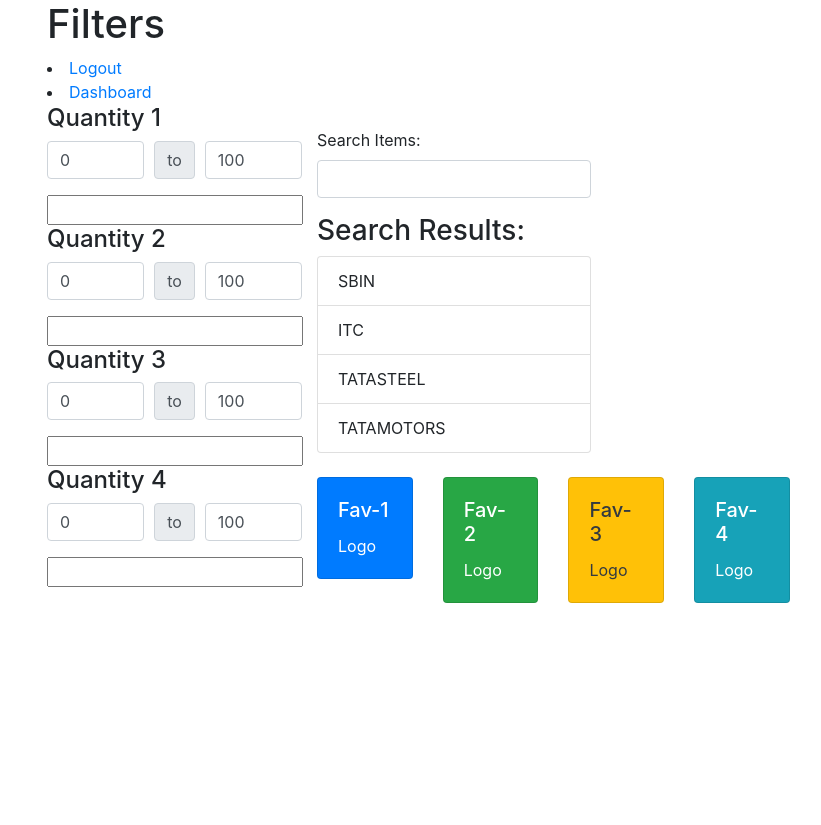
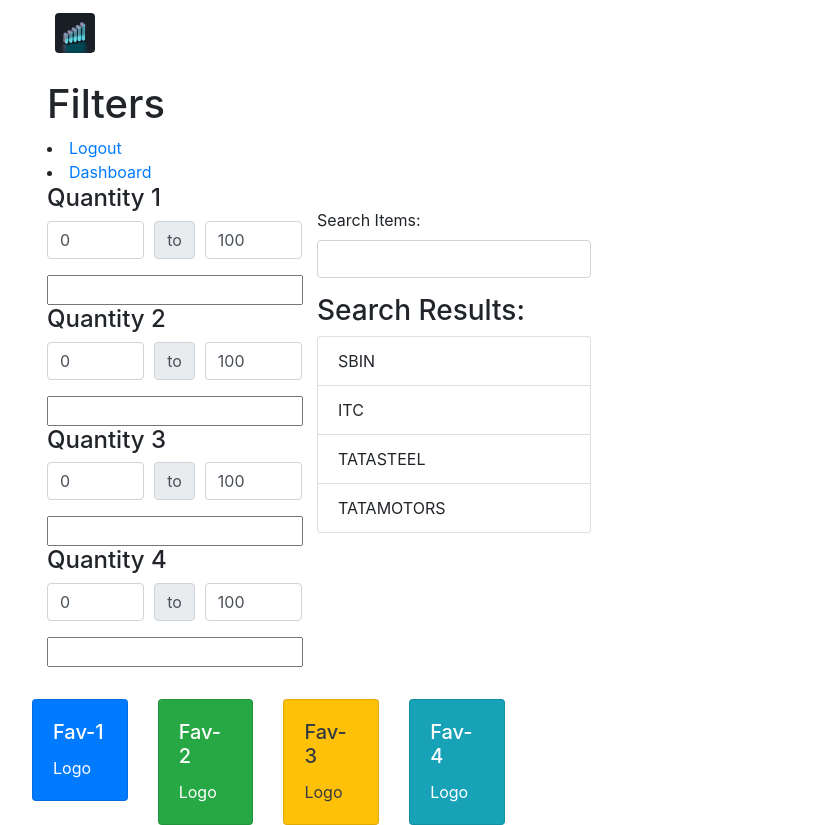
Before and after one commit to CosmicPegasis/cop290-sb2, a Flask app: page /filter in a window 1280 px wide. Shown: the whole page, without its empty margins (38-859 px from the left). Before the commit the page ends 603 px from the top, so only its background shows below. Run offline with Flask 3, Linux system fonts and the light colour scheme; the visitor is signed in with stand-in values (Sample User, id 1); some libraries are stand-ins or nearby versions.

Commit message:
Fix syntax and formatting

```diff
--- a/templates/filter.html
+++ b/templates/filter.html
@@ -1,21 +1,53 @@
 <!DOCTYPE html>
 <html lang="en">
   <head>
-    <meta charset="UTF-8">
-    <meta name="viewport" content="width=device-width, initial-scale=1.0,shrink-to-fit=no">
+    <meta charset="UTF-8" />
+    <meta
+      name="viewport"
+      content="width=device-width, initial-scale=1.0,shrink-to-fit=no"
+    />
     <title>StockSync | Filters</title>
 
-    <link rel="stylesheet" href="https://stackpath.bootstrapcdn.com/bootstrap/4.5.2/css/bootstrap.min.css">
-    <link rel="stylesheet" href="https://cdnjs.cloudflare.com/ajax/libs/ion-rangeslider/2.3.1/css/ion.rangeSlider.min.css">
+    <link
+      rel="stylesheet"
+      href="https://stackpath.bootstrapcdn.com/bootstrap/4.5.2/css/bootstrap.min.css"
+    />
+    <link
+      rel="stylesheet"
+      href="https://cdnjs.cloudflare.com/ajax/libs/ion-rangeslider/2.3.1/css/ion.rangeSlider.min.css"
+    />
   </head>
   <body>
-<div class ="container">
+    <div class="container-fluid">
+      <nav class="navbar fixed-top navbar-dark bg-black h-10">
+        <div class="container">
+          <div class="d-inline-block px-2 h-100">
+            <a href="./dashboard.html" class="navbar-brand mr-auto">
+              <img
+                src="../static/icon.png"
+                class="img-fluid rounded"
+                width="40"
+                height="40"
+              />
+            </a>
+          </div>
+          <div style="margin-right: auto">
+            <a href="./graph" class="navbar-brand">Graph</a>
+            <a href="./filter" class="navbar-brand">Filter</a>
+          </div>
+          <a href="logout.html" style="margin-right: 15px">
+            <img src="../static/logout.png" alt="" width="20" height="20" />
+          </a>
+        </div>
+      </nav>
+    </div>
+    <div class="container" style="margin-top: 10vh">
       <div class="row">
-        <div class ="col-12">
+        <div class="col-12">
           <h1>Filters</h1>
         </div>
       </div>
-    <div class ="row">
+      <div class="row">
         <div class="col-12">
           <u1>
             <li><a href="/logout">Logout</a></li>
@@ -145,54 +212,54 @@
               </div>
             </div>
           </div>
-
         </div>
       </div>
-        <div>
+      <div></div>
     </div>
-</div>
-
-
 
     <script src="https://code.jquery.com/jquery-3.5.1.slim.min.js"></script>
     <script src="https://cdnjs.cloudflare.com/ajax/libs/ion-rangeslider/2.3.1/js/ion.rangeSlider.min.js"></script>
     <script>
-
       const arr = ["SBIN", "ITC", "TATASTEEL", "TATAMOTORS"];
 
       displayResults(arr);
 
       function filterItems() {
-        const searchInput = document.getElementById('searchInput').value.toLowerCase();
-        const filteredItems = arr.filter(item => item.toLowerCase().includes(searchInput));
+        const searchInput = document
+          .getElementById("searchInput")
+          .value.toLowerCase();
+        const filteredItems = arr.filter((item) =>
+          item.toLowerCase().includes(searchInput)
+        );
 
         displayResults(filteredItems);
       }
 
       function displayResults(items) {
-        const itemListContainer = document.getElementById('itemList');
+        const itemListContainer = document.getElementById("itemList");
         itemListContainer.innerHTML = "";
 
         if (items.length === 0) {
-            itemListContainer.innerHTML = "<li class='list-group-item'>No matching items found.</li>";
+          itemListContainer.innerHTML =
+            "<li class='list-group-item'>No matching items found.</li>";
         } else {
-            items.forEach(item => {
-                const listItem = document.createElement('li');
-                listItem.className = 'list-group-item';
+          items.forEach((item) => {
+            const listItem = document.createElement("li");
+            listItem.className = "list-group-item";
             listItem.textContent = item;
             itemListContainer.appendChild(listItem);
           });
         }
       }
     </script>
-
     <script>
       $(document).ready(function () {
         var quantityRange1 = $("#quantityRange1");
         var minValueInput1 = $("#minValue1");
         var maxValueInput1 = $("#maxValue1");
 
-        var slider1 = quantityRange1.ionRangeSlider({
+        var slider1 = quantityRange1
+          .ionRangeSlider({
             type: "double",
             min: 0,
             max: 100,
@@ -201,15 +268,16 @@
             onFinish: function (data) {
               minValueInput1.val(data.from);
               maxValueInput1.val(data.to);
-            }
-        }).data("ionRangeSlider");
-
+            },
+          })
+          .data("ionRangeSlider");
 
         var quantityRange2 = $("#quantityRange2");
         var minValueInput2 = $("#minValue2");
         var maxValueInput2 = $("#maxValue2");
 
-        var slider2 = quantityRange2.ionRangeSlider({
+        var slider2 = quantityRange2
+          .ionRangeSlider({
             type: "double",
             min: 0,
             max: 100,
@@ -218,14 +286,16 @@
             onFinish: function (data) {
               minValueInput2.val(data.from);
               maxValueInput2.val(data.to);
-            }
-        }).data("ionRangeSlider");
+            },
+          })
+          .data("ionRangeSlider");
 
         var quantityRange3 = $("#quantityRange3");
         var minValueInput3 = $("#minValue3");
         var maxValueInput3 = $("#maxValue3");
 
-        var slider3 = quantityRange3.ionRangeSlider({
+        var slider3 = quantityRange3
+          .ionRangeSlider({
             type: "double",
             min: 0,
             max: 100,
@@ -234,14 +304,16 @@
             onFinish: function (data) {
               minValueInput3.val(data.from);
               maxValueInput3.val(data.to);
-            }
-        }).data("ionRangeSlider");
+            },
+          })
+          .data("ionRangeSlider");
 
         var quantityRange4 = $("#quantityRange4");
         var minValueInput4 = $("#minValue4");
         var maxValueInput4 = $("#maxValue4");
 
-        var slider4 = quantityRange4.ionRangeSlider({
+        var slider4 = quantityRange4
+          .ionRangeSlider({
             type: "double",
             min: 0,
             max: 100,
@@ -250,11 +322,10 @@
             onFinish: function (data) {
               minValueInput4.val(data.from);
               maxValueInput4.val(data.to);
-            }
-        }).data("ionRangeSlider");
-
+            },
+          })
+          .data("ionRangeSlider");
       });
     </script>
-
   </body>
 </html>
```
Also changed, not shown: other parts of templates/filter.html (+60 -25 lines). Lines whose indentation alone changed are shown as unchanged.
